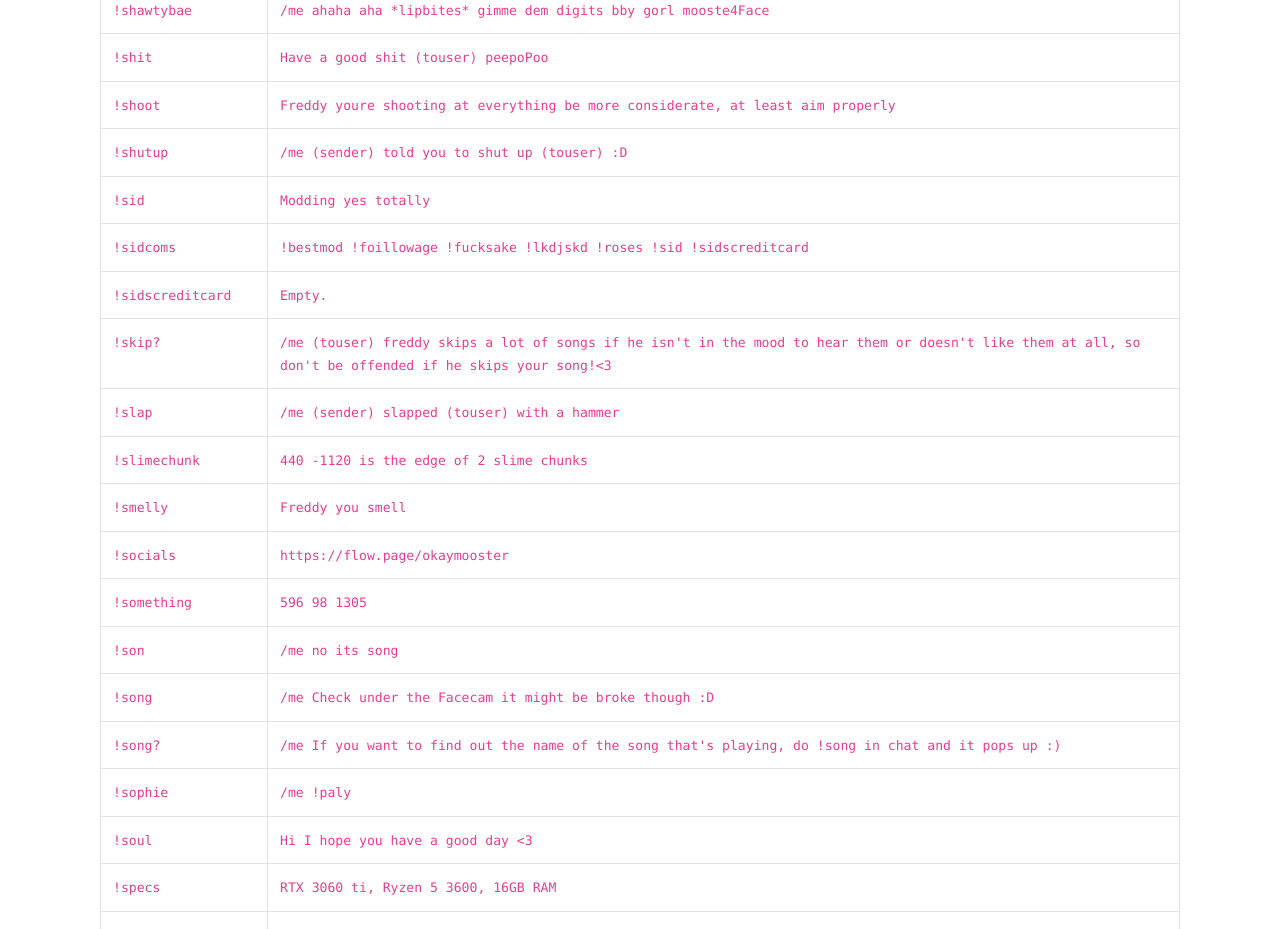
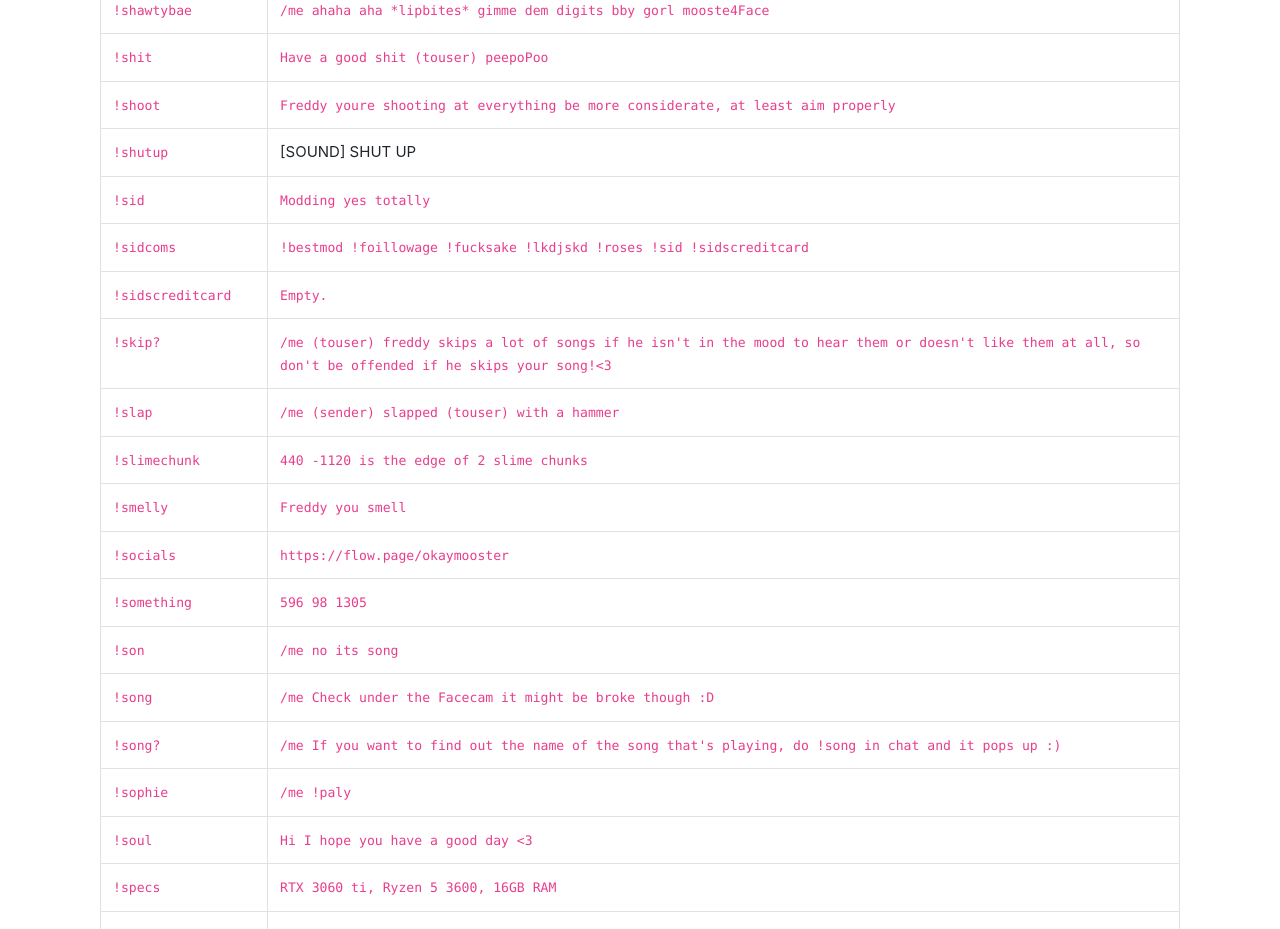
Before and after one commit to CookieIDHRL/cookieidhrl.github.io, a plain HTML site: page twitchcommands/OkayBotster/index.html in a window 1280 px wide. Shown: the part 8900-9829 px from the top of the page. Drawn offline with Linux system fonts and the light colour scheme.

Commit message:
Update index.html

```diff
--- a/twitchcommands/OkayBotster/index.html
+++ b/twitchcommands/OkayBotster/index.html
@@ -194,7 +194,7 @@
 <tr><td><code>!shawtybae</code></td><td><code>/me ahaha aha *lipbites* gimme dem digits bby gorl mooste4Face</code></td></tr>
 <tr><td><code>!shit</code></td><td><code>Have a good shit (touser) peepoPoo</code></td></tr>
 <tr><td><code>!shoot</code></td><td><code>Freddy youre shooting at everything be more considerate, at least aim properly</code></td></tr>
-<tr><td><code>!shutup</code></td><td><code>/me (sender) told you to shut up (touser) :D</code></td></tr>
+<tr><td><code>!shutup</code></td><td>[SOUND] SHUT UP</td></tr>
 <tr><td><code>!sid</code></td><td><code>Modding yes totally</code></td></tr>
 <tr><td><code>!sidcoms</code></td><td><code>!bestmod !foillowage !fucksake !lkdjskd !roses !sid !sidscreditcard</code></td></tr>
 <tr><td><code>!sidscreditcard</code></td><td><code>Empty.</code></td></tr>
```
